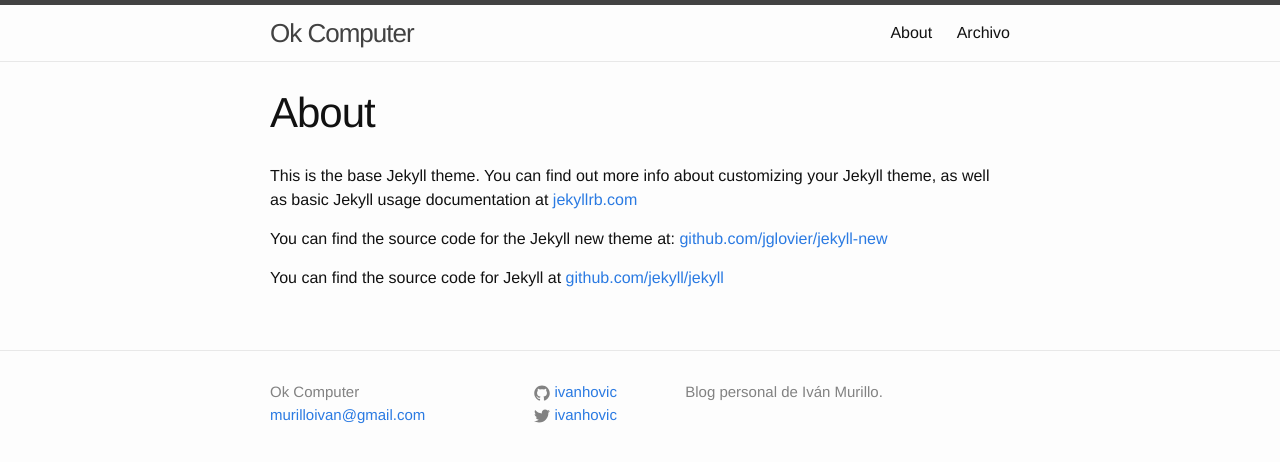
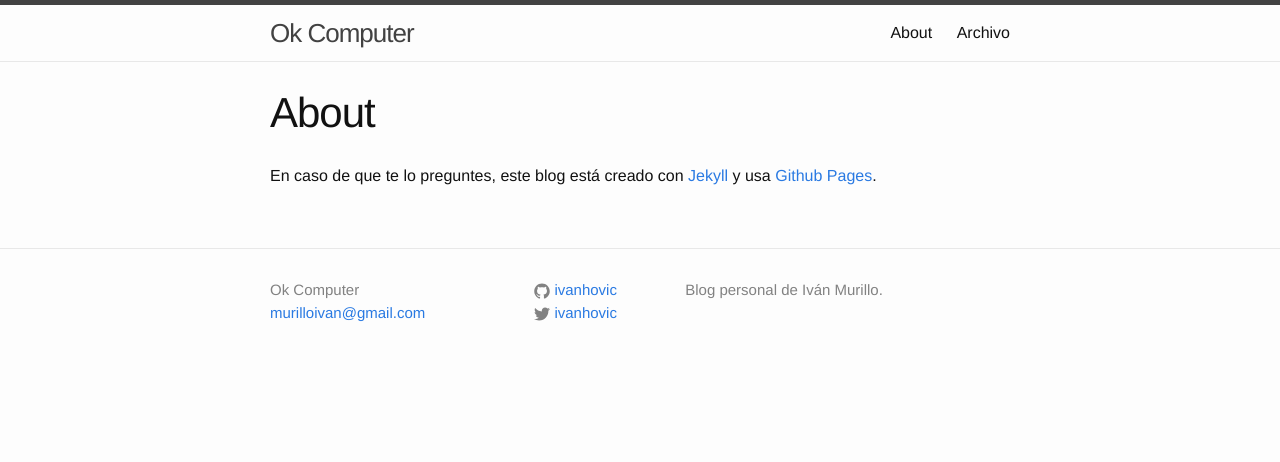
Before and after one commit to ivanhovic/blog, a Jekyll site: the page built from about.md, in a window 1280 px wide. Shown: the top 462 px of the page. Built offline with Jekyll 4.4.1, drawn with Linux system fonts in a browser that asks for light colours.

Commit message:
about page

```diff
--- a/about.md
+++ b/about.md
@@ -4,8 +4,4 @@ title: About
 permalink: /about/
 ---
 
-This is the base Jekyll theme. You can find out more info about customizing your Jekyll theme, as well as basic Jekyll usage documentation at [jekyllrb.com](http://jekyllrb.com/)
-
-You can find the source code for the Jekyll new theme at: [github.com/jglovier/jekyll-new](https://github.com/jglovier/jekyll-new)
-
-You can find the source code for Jekyll at [github.com/jekyll/jekyll](https://github.com/jekyll/jekyll)
+En caso de que te lo preguntes, este blog está creado con [Jekyll](http://jekyllrb.com/) y usa [Github Pages](https://pages.github.com/).
```
